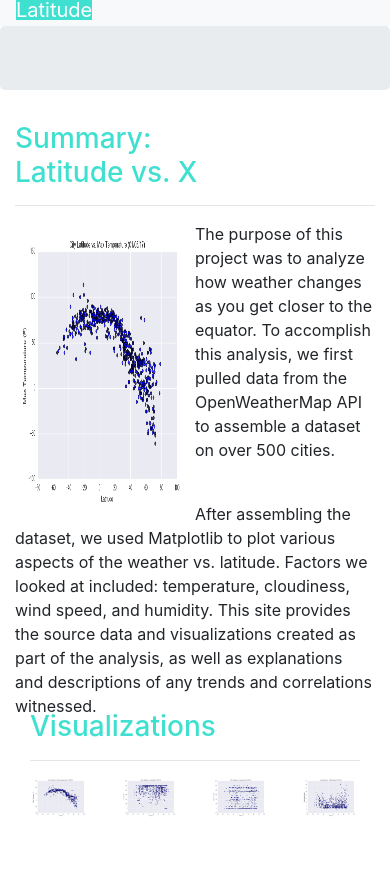
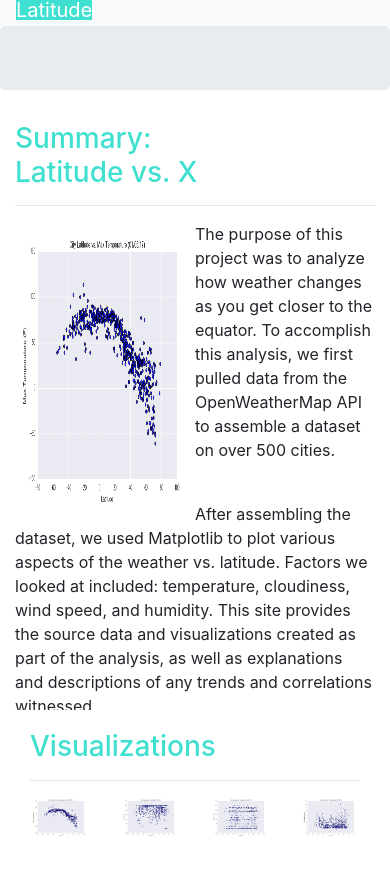
Before and after one commit to BenjaminT94/Web-Design-Challenge, a plain HTML site: page index.html in a window 390 px wide. Before the commit the page ends 844 px from the top, so only its background shows below. Drawn offline with nearby package versions, Linux system fonts and the light colour scheme.

Commit message:
Styling and media queries

```diff
--- a/styles.css
+++ b/styles.css
@@ -50,3 +50,14 @@ img{
   font-size: 15px;
   border-top-color:white;
 }
+.col-md-12{
+  background-color: white;
+  padding-top: 20px;
+  padding-bottom:40px;
+}
+/* media queries adjustment*/
+@media(max-width:800px){
+  .navbar{
+      padding:inherit;
+  }
+}
```
